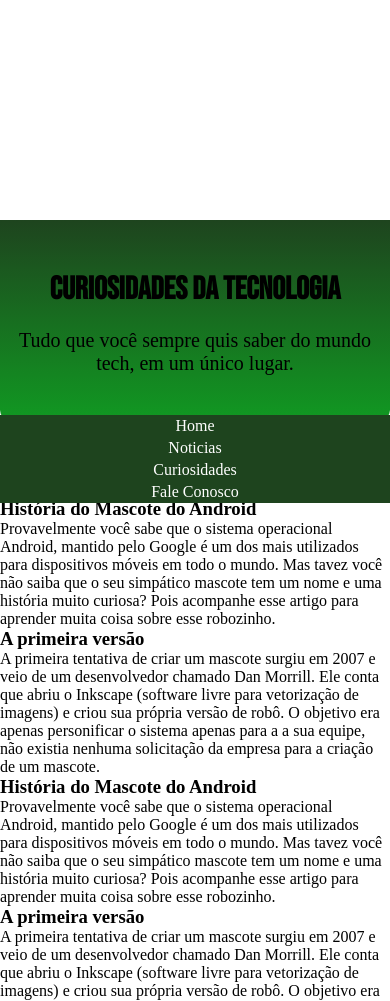
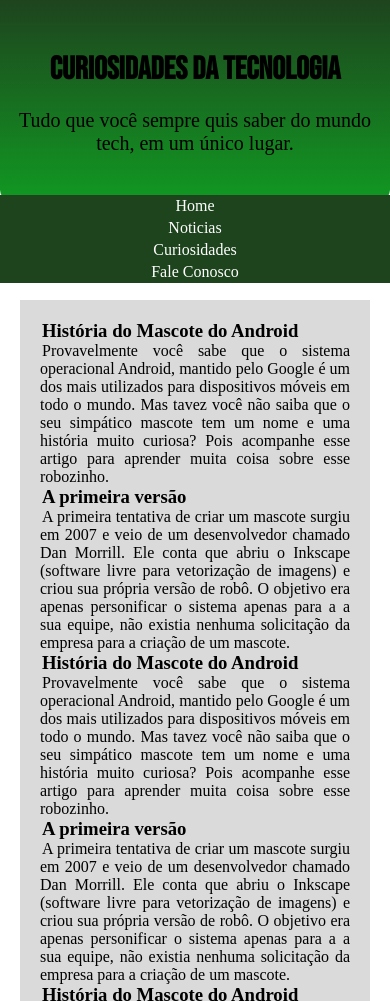
Before and after one commit to AsherBenA/portifolio, a plain HTML site: page siteandroid/index.html in a window 390 px wide. Shown: the top 1001 px of the page. Drawn offline with Linux system fonts and the light colour scheme.

Commit message:
mudanças

```diff
--- a/siteandroid/mobile.css
+++ b/siteandroid/mobile.css
@@ -22,9 +22,22 @@
         height: 200px;
         position: fixed;
         margin-top:0px;
+        display: block;
+        top: 0px;
+       left: 0px;
     }
     main {
-        margin-top: 220px;
+        margin-top: 300px;
+        max-width: 450px;
+        display: block;
+        text-align: justify;
+        padding: 20px;
+        text-indent: 2px;
+        background-color: rgba(0, 0, 0, 0.144);
+        margin-left: 20px;
+        margin-right: 20px;
+
+
     }
 
 }
```
